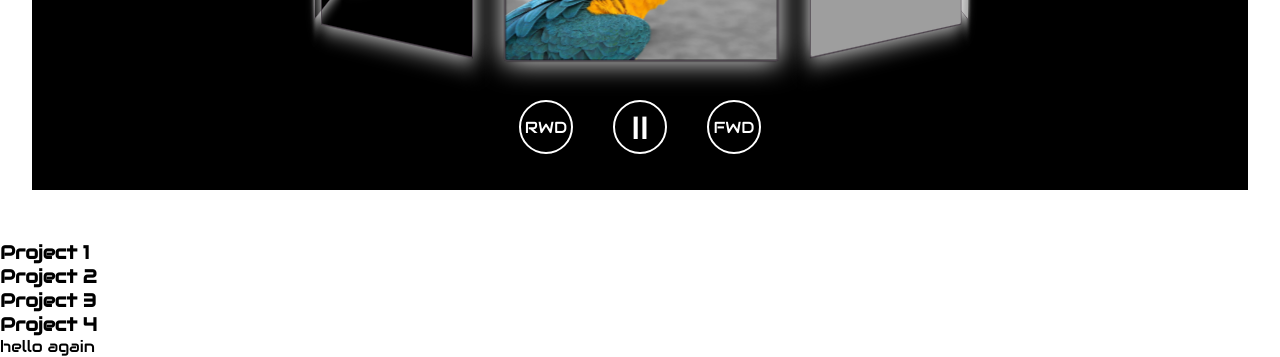
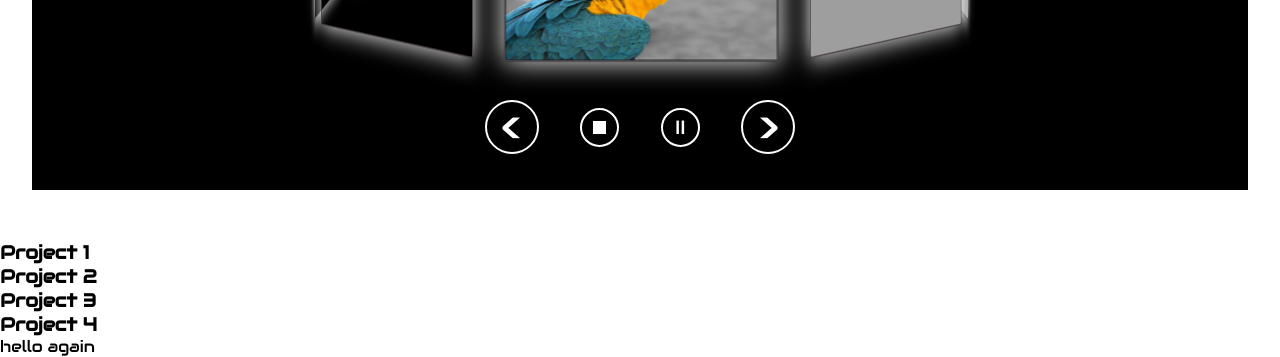
Before and after one commit to GuycorpIndustries/HomeWork, a website: page dist/index.html in a window 1280 px wide. Shown: the part 1068-1425 px from the top of the page. Drawn offline with Linux system fonts and the light colour scheme; grey boxes are pictures that could not be loaded.

Commit message:
player buttons

```diff
--- a/sass/_carrousel.scss
+++ b/sass/_carrousel.scss
@@ -130,7 +130,7 @@
         align-items: center;
         justify-content: center;
     .player__btn{
-        margin: 0px 20px;
+        margin: 0px calc(1vw + .5rem);
         .btn{
             display: grid;
             align-items: center;
@@ -145,13 +145,52 @@
     }
     .pause{
         .btn{
-            color: black;
-            background-color: rgba(255, 255, 255, 0.5);
-            box-shadow: 0px 0px 5px 0px rgba(255, 255, 255, .8);
-            border: 2px solid black;
+            transform: scale(1.2);
+            box-shadow: 0px 0px 20px 0px rgba(255, 255, 255, .8);
+            border: 2px solid white;
         }
     }
+    .pauseBtn{
+        .btn{
+            width: 35px;
+            height: 35px;
+            font-size: 1.2rem;
+        }
+
+    }
     .stopBtn{
-        font-size: 2rem;
+        .btn{
+        width: 35px;
+        height: 35px;
+        }
+    }
+
+    .fwdBtn{
+        .btn{
+            font-size: 2.5rem;
+        }
+    }
+    .fwd{
+        .btn{
+            box-shadow: 0px 0px 20px 0px rgba(255, 255, 255, .8);
+            text-shadow: 0px 0px 15px white;
+        }
+    }
+    .rwdBtn{
+        .btn{
+            font-size: 2.5rem;
+        }
+    }
+
+    .rwd{
+        .btn{
+            box-shadow: 0px 0px 20px 0px rgba(255, 255, 255, .8);
+            text-shadow: 0px 0px 15px white;
+        }
+    }
+    .stop{
+        width: 13px;
+        height: 13px;
+        background-color: white;
     }
 }
```
Also changed, not shown: dist/index.html, dist/main.css, dist/main.js.
